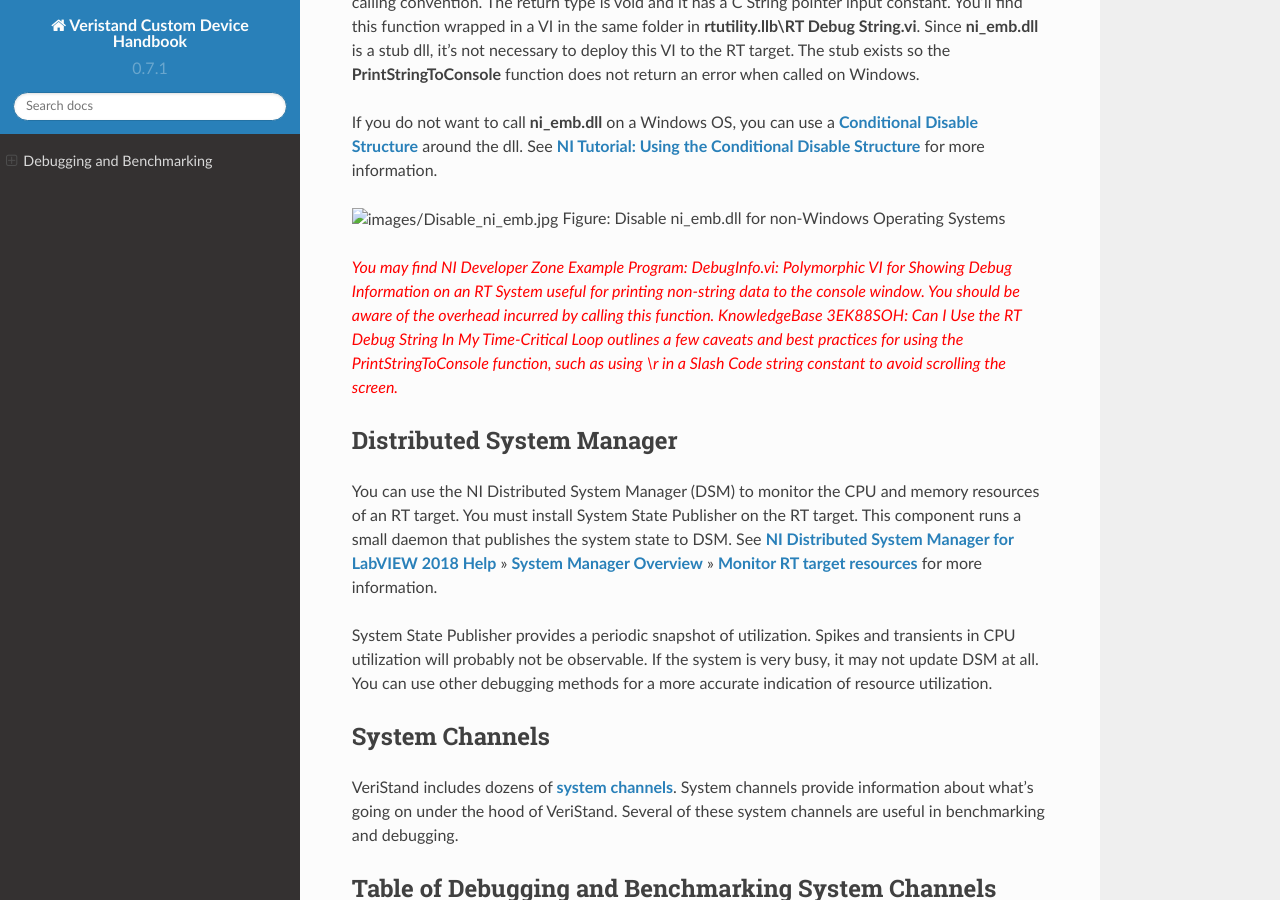
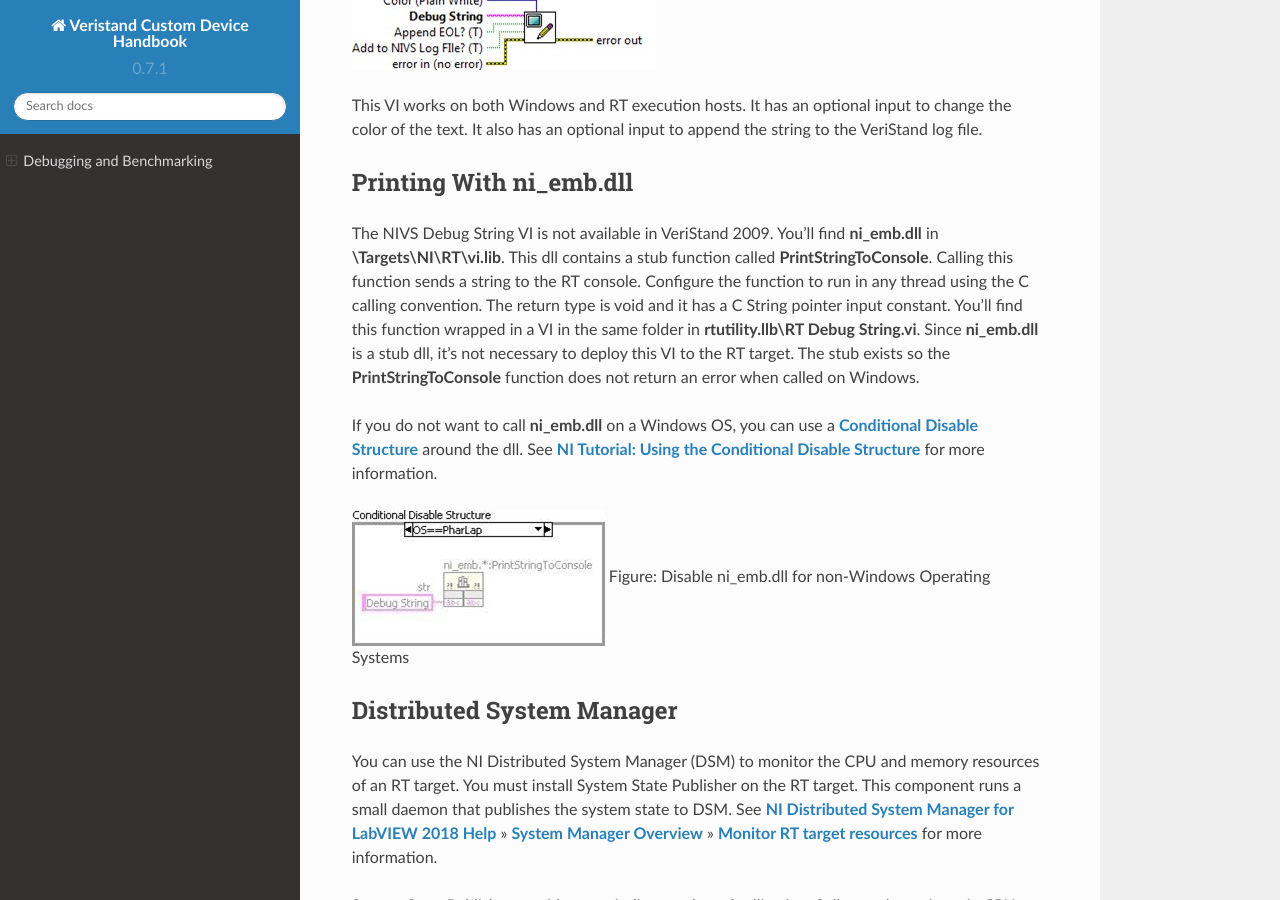
Before and after one commit to ni/niveristand-custom-device-handbook, a Sphinx documentation site: the page built from docs/LabVIEW_Debugging_Techniques.md, in a window 1280 px wide and 900 px high, scrolled down 1603 px. Built offline with Sphinx 7.4.7 and the Read the Docs theme 2.0.0, drawn with Linux system fonts in a browser that asks for light colours.

Commit message:
added pictures and updated the documentation

```diff
--- a/docs/LabVIEW_Debugging_Techniques.md
+++ b/docs/LabVIEW_Debugging_Techniques.md
@@ -40,8 +40,6 @@
 
 ![](images/Disable_ni_emb.jpg)
 Figure: Disable ni_emb.dll for non-Windows Operating Systems
-
-<span style="color:red">*You may find NI Developer Zone Example Program: DebugInfo.vi: Polymorphic VI for Showing Debug Information on an RT System useful for printing non-string data to the console window. You should be aware of the overhead incurred by calling this function. KnowledgeBase 3EK88SOH: Can I Use the RT Debug String In My Time-Critical Loop outlines a few caveats and best practices for using the PrintStringToConsole function, such as using \r in a Slash Code string constant to avoid scrolling the screen.*</span>
 
 #### Distributed System Manager
 
```
Also changed, not shown: docs/images/ConsoleViewer1.jpg (added), docs/images/Disable_ni_emb.jpg (added), docs/images/NIVSdebugString.jpg (added).
